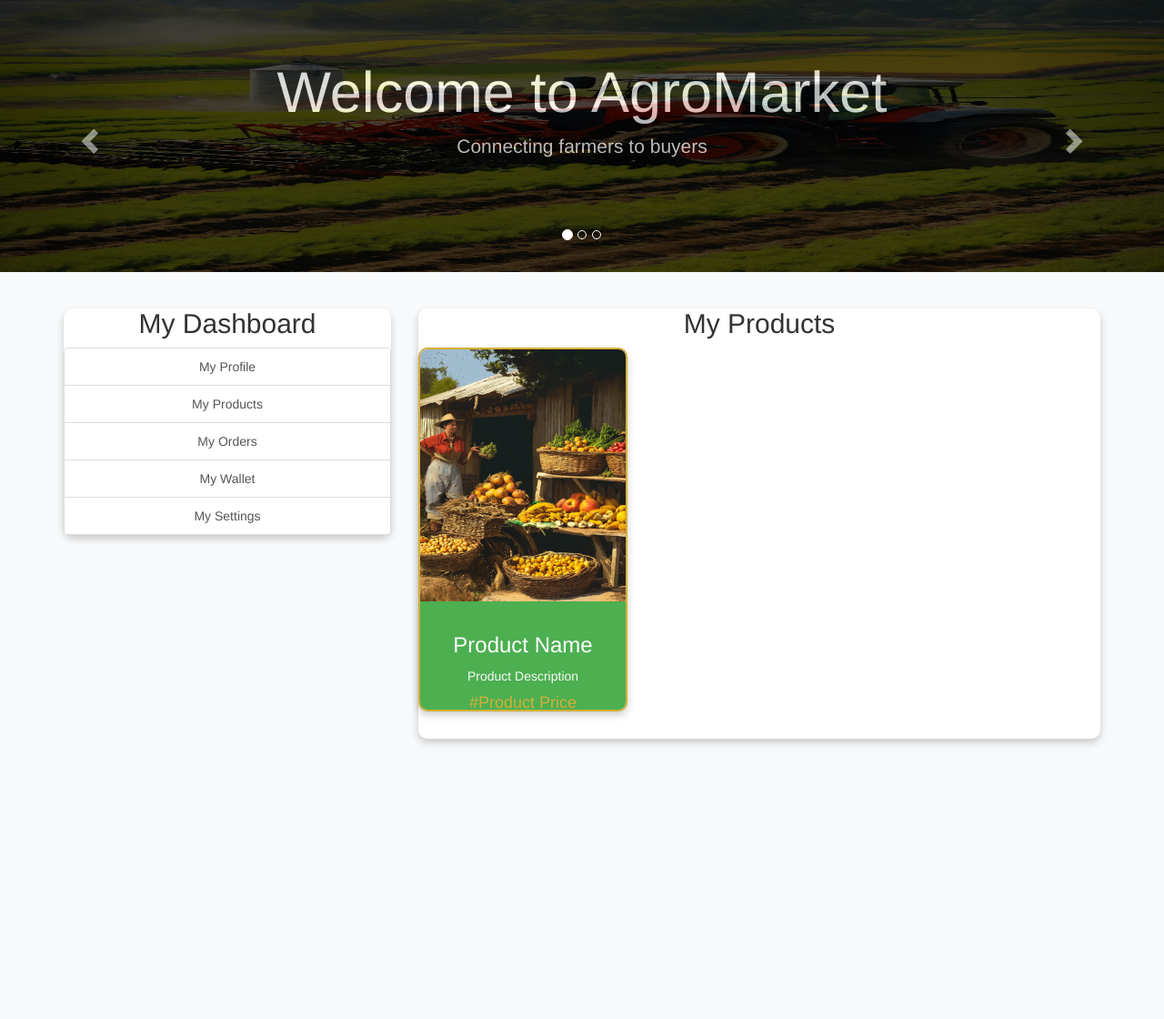
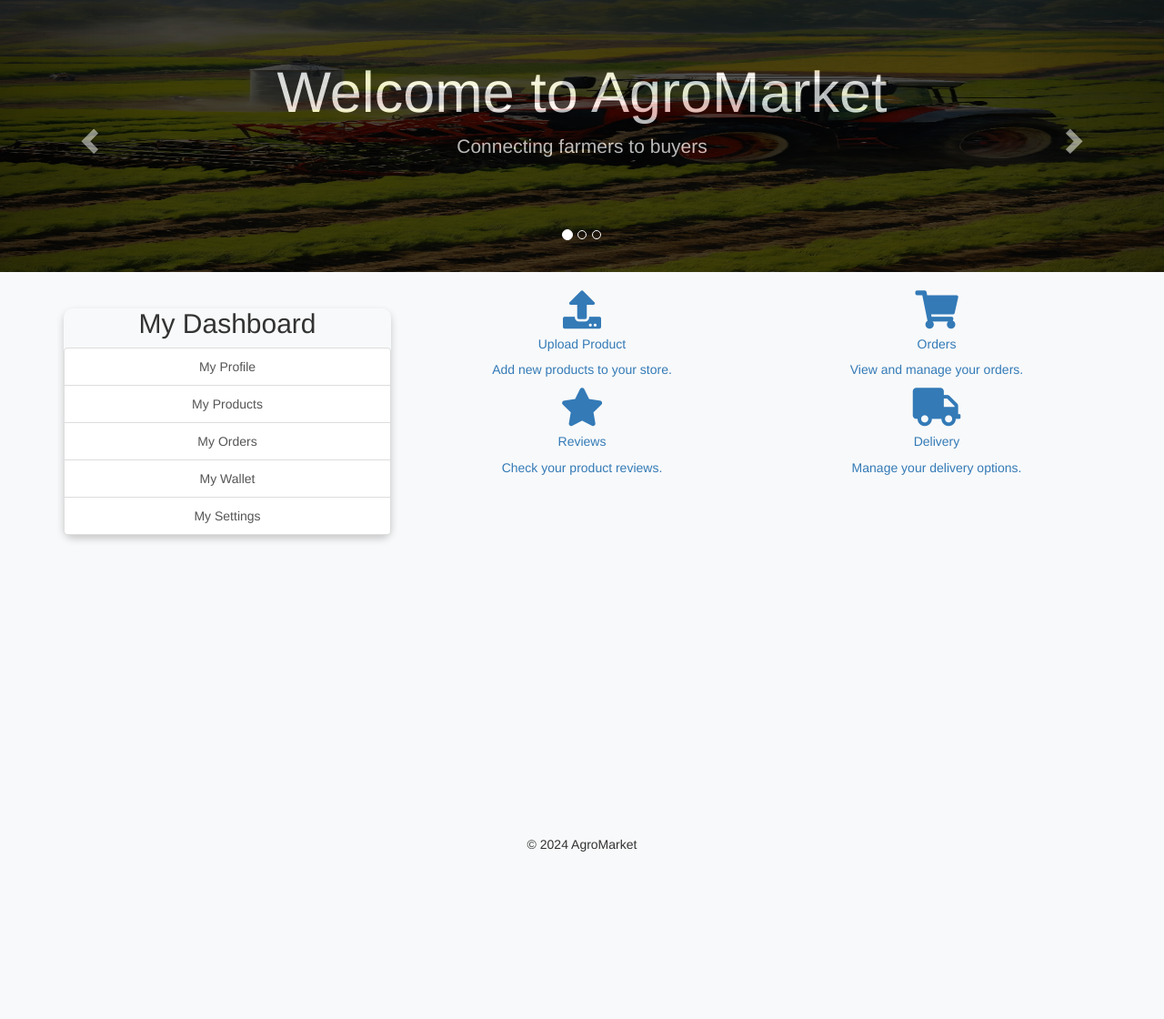
Before and after one commit to Sobilo34/AgroMarket, a Flask app: template web_app/templates/seller_dashboard.html in a window 1280 px wide. Shown: the part 53-1173 px from the top of the page at 91% size. After the commit the page ends 989 px from the top, so only its background shows below. Run offline with Flask 3, Linux system fonts and the light colour scheme; the template is opened without the code that fills it, so the values that code supplies are empty; parts of the project's set-up code (start-up, migrations or seed data) failed here and were passed over; some libraries are stand-ins or nearby versions.

Commit message:
ui of sellers dashboard

```diff
--- a/web_app/app.py
+++ b/web_app/app.py
@@ -152,4 +152,4 @@ if __name__ == "__main__":
     """ start app """
     port = getenv('AGRO_API_PORT')
     host = getenv('AGRO_API_HOST')
-    app.run(host, port=5000)
+    app.run(host, port=5000, debug=True)
--- a/web_app/templates/seller_dashboard.html
+++ b/web_app/templates/seller_dashboard.html
@@ -3,14 +3,14 @@
 {% block title %}: Home{% endblock %}
 
 {% block content %}
-<div class="container content">
+<div class="container content mt-5">
   <div class="row">
     <!-- Dashboard Sidebar -->
-    <div class="col-md-4">
-      <div class="dashboard_container card p-3 mb-4">
+    <div class="col-md-4 mb-4">
+      <div class="card p-3 mb-4 shadow-sm">
         <h2>My Dashboard</h2>
         <div class="list-group">
-          <a href="#" class="list-group-item list-group-item-action">My Profile</a>
+          <a href="{{ url_for('profile') }}" class="list-group-item list-group-item-action">My Profile</a>
           <a href="#" class="list-group-item list-group-item-action">My Products</a>
           <a href="#" class="list-group-item list-group-item-action">My Orders</a>
           <a href="#" class="list-group-item list-group-item-action">My Wallet</a>
@@ -19,32 +19,58 @@
       </div>
     </div>
 
-    <!-- Products Section -->
+    <!-- Dashboard Cards Section -->
     <div class="col-md-8">
-      <div class="product_container card p-3 mb-4">
-        <h2>My Products</h2>
-        <div class="row">
-          <!-- Product Card -->
-          <div class="col-md-4">
-            <div class="card product-card my-4 mx-auto">
-              <img src="../static/images/farm 4.jpg" alt="Product Image" class="card-image img-fluid">
-              <div class="card-description p-3">
-                <h3 class="card-title">Product Name</h3>
-                <p class="card-text">Product Description</p>
-                <div class="price">
-                  <h4>#Product Price</h4>
-                </div>
-                <a href="#" class="btn btn-primary btn-block">Edit Product</a>
-                <a href="#" class="btn btn-danger btn-block">Delete Product</a>
-              </div>
+      <div class="row">
+        <!-- Upload Product Card -->
+        <div class="col-md-6 mb-4 border shadow-s">
+          <a href="{{url_for('products_page')}}" class="card text-center text-decoration-none text-dark h-100 mb-4">
+            <div class="card-body">
+              <i class="fas fa-upload fa-3x mb-3"></i>
+              <h5 class="card-title">Upload Product</h5>
+              <p class="card-text">Add new products to your store.</p>
             </div>
-          </div>
-          <!-- Add more product cards as needed -->
+          </a>
+        </div>
+
+        <!-- Orders Card -->
+        <div class="col-md-6 mb-4 border shadow-s p-3 mb-4">
+          <a href="#" class="card text-center text-decoration-none text-dark h-100 m">
+            <div class="card-body">
+              <i class="fas fa-shopping-cart fa-3x mb-3"></i>
+              <h5 class="card-title">Orders</h5>
+              <p class="card-text">View and manage your orders.</p>
+            </div>
+          </a>
+        </div>
+
+        <!-- Reviews Card -->
+        <div class="col-md-6 mb-4 border shadow-s p-3 mb-4">
+          <a href="#" class="card text-center text-decoration-none text-dark h-100  ">
+            <div class="card-body">
+              <i class="fas fa-star fa-3x mb-3"></i>
+              <h5 class="card-title">Reviews</h5>
+              <p class="card-text">Check your product reviews.</p>
+            </div>
+          </a>
+        </div>
+
+        <!-- Delivery Card -->
+        <div class="col-md-6 mb-4 border shadow-s p-3 mb-4">
+          <a href="#" class="card text-center text-decoration-none text-dark h-100 ">
+            <div class="card-body">
+              <i class="fas fa-truck fa-3x mb-3"></i>
+              <h5 class="card-title">Delivery</h5>
+              <p class="card-text">Manage your delivery options.</p>
+            </div>
+          </a>
         </div>
       </div>
     </div>
   </div>
 </div>
 
+<!-- Include FontAwesome for icons -->
+<link rel="stylesheet" href="https://cdnjs.cloudflare.com/ajax/libs/font-awesome/5.15.3/css/all.min.css">
 <script src="{{ url_for('static', filename='scripts/upload_product.js') + '?' + cache_id }}"></script>
 {% endblock %}
```
Also changed, not shown: web_app/templates/product.html (+48 -15 lines).
